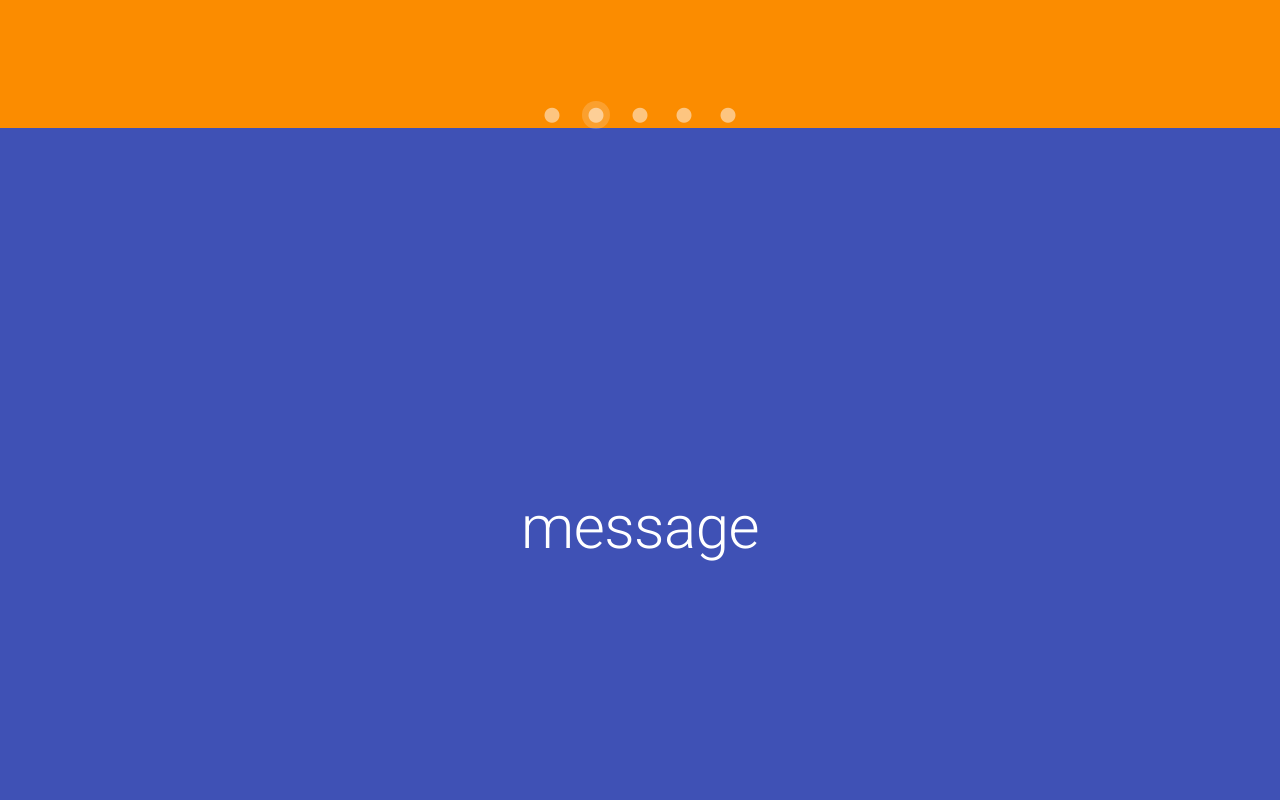
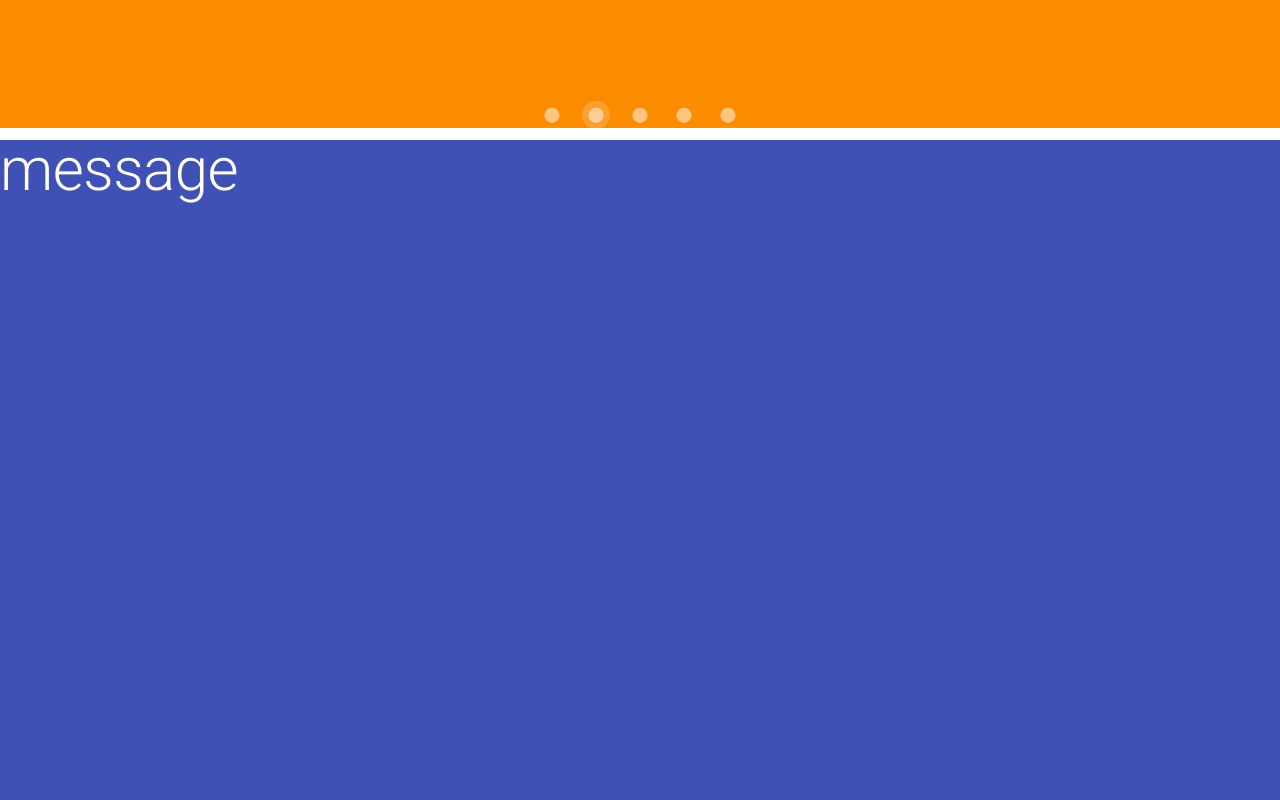
Before and after one commit to tyamap/homepage__proto__, a Vue app: page / in a window 1280 px wide. Shown: the part 660-1460 px from the top of the page. Built offline with nearby package versions, Linux system fonts and the light colour scheme.

Commit message:
fix スマホ表示時に枠がずれるバグ

```diff
--- a/src/components/HomeContent.vue
+++ b/src/components/HomeContent.vue
@@ -1,8 +1,6 @@
 <template>
   <v-sheet dark :id="content.id" height="100vh" :color="content.color">
-    <v-row class="fill-height" align="center" justify="center">
       <div class="display-3">{{ content.name }}</div>
-    </v-row>
   </v-sheet>
 </template>
 
--- a/src/components/NavigationBar.vue
+++ b/src/components/NavigationBar.vue
@@ -31,5 +31,6 @@
         </v-tabs>
       </template>
     </v-app-bar>
+    <v-sheet height="100%"></v-sheet>
   </v-card>
 </template>
```
